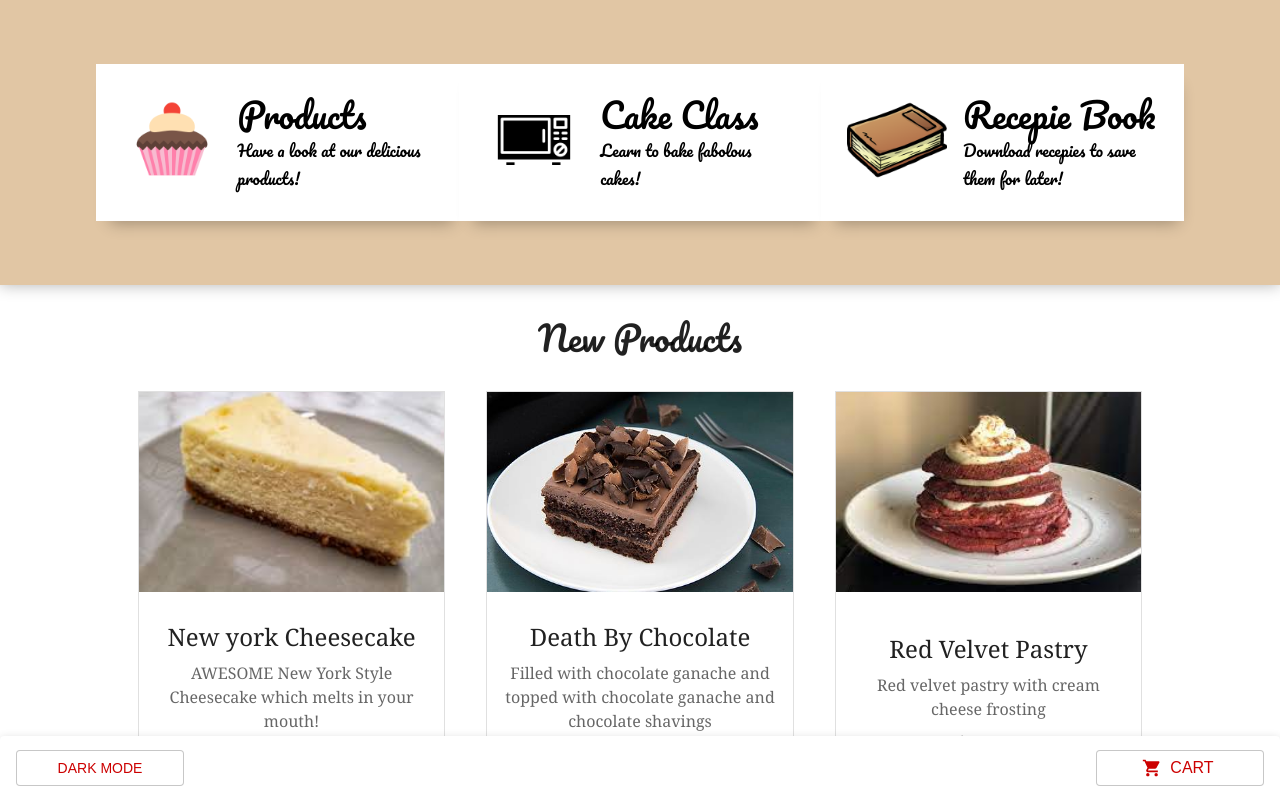
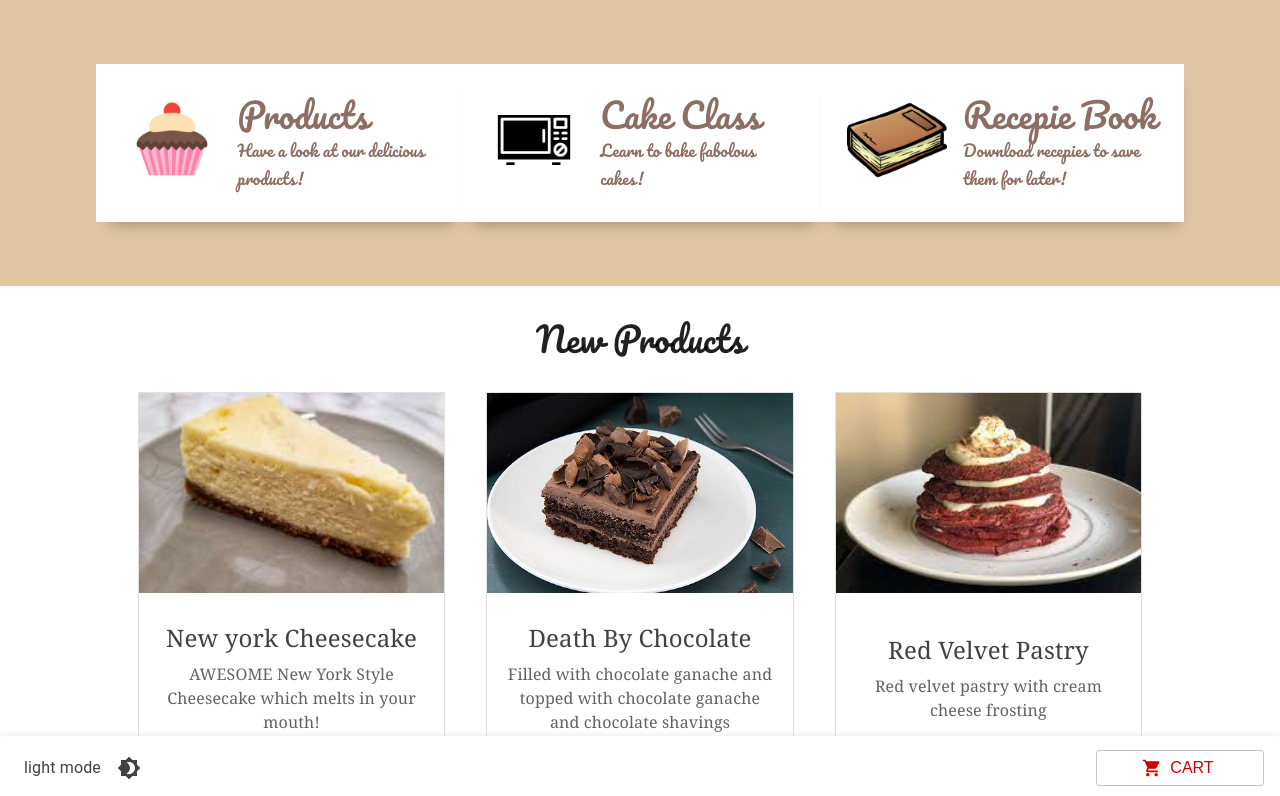
Before and after one commit to cdr7299/baked-mui, a React (Create React App) app: page / in a window 1280 px wide. Shown: the top 796 px of the page. Built offline with nearby package versions, Linux system fonts and the light colour scheme.

Commit message:
Added dark mode testing

```diff
--- a/src/App.js
+++ b/src/App.js
@@ -9,26 +9,19 @@ import './App.css';
 import Navbar from 'organisms/navbar';
 import Home from 'pages/Home';
 
-import { lightTheme } from './mui.theme';
 import { ColorModeContext } from './colorMode.context';
+import getDesignTokens from './mui.theme';
 
 function App() {
   const colorMode = React.useContext(ColorModeContext);
   return (
-    <ThemeProvider theme={lightTheme}>
-      <CssBaseline />
     <Router>
       <Navbar />
       <Routes>
-          <Route
-            exact
-            path="/"
-            element={<Home location={location} switchTheme={colorMode.toggleColorMode} />}
-          />
+        <Route exact path="/" element={<Home switchTheme={colorMode.toggleColorMode} />} />
         <Route path="/about"></Route>
       </Routes>
     </Router>
-    </ThemeProvider>
   );
 }
 
@@ -43,18 +36,11 @@ export default function ToggleColorMode() {
     []
   );
 
-  const theme = React.useMemo(
-    () =>
-      createTheme({
-        palette: {
-          mode
-        }
-      }),
-    [mode]
-  );
+  const theme = React.useMemo(() => createTheme(getDesignTokens(mode)), [mode]);
 
   return (
     <ColorModeContext.Provider value={colorMode}>
+      <CssBaseline />
       <ThemeProvider theme={theme}>
         <App />
       </ThemeProvider>
--- a/src/molecules/Card/index.js
+++ /dev/null
@@ -1 +0,0 @@
-export { default } from './Card';
--- /dev/null
+++ b/src/molecules/ProductCard/index.js
@@ -0,0 +1 @@
+export { default } from './ProductCard';
--- a/src/molecules/Card/card.module.css
+++ b/src/molecules/ProductCard/productCard.module.css
@@ -37,10 +37,6 @@
   font-weight: 600;
 }
 
-.root {
-  maxwidth: 310;
-}
-
 .cardHovered {
   transform: scale3d(1.05, 1.05, 1) !important;
 }
--- a/src/mui.theme.js
+++ b/src/mui.theme.js
@@ -1,30 +1,50 @@
-import { createTheme } from '@mui/material/styles';
-import './fonts/Pacifico-Regular.ttf';
+/* eslint-disable prettier/prettier */
+import { red, grey, blue, brown } from '@mui/material/colors';
 
-const lightTheme = createTheme({
+const getDesignTokens = (mode) => ({
   typography: {
-    fontFamily: `"Roboto", "Helvetica", "Arial", "Pacifico" sans-serif`
+    fontFamily: `"Roboto", "Helvetica", "Arial", "Pacifico" sans-serif`,
+    h4: {
+      '@media (max-width:1024px)': {
+        fontSize: '1.4rem',
+      },
+    }
   },
   palette: {
-    mode: 'light',
+    mode,
     primary: {
-      main: '#cc0000;'
+      main: '#cc0000',
+      ...(mode === 'dark' && {
+        main: brown[700],
+      }),
     },
     secondary: {
-      light: '#0066ff',
-      main: '#0044ff',
-      contrastText: '#ffcc00'
+      ...brown,
+      ...(mode === 'dark' && {
+        main: brown[200],
+      }),
     },
+    ...(mode === 'dark' && {
+      background: {
+        default: grey[700],
+        paper: grey[600],
+      },
+    }),
+    text: {
+      ...(mode === 'light'
+        ? {
+          primary: grey[800],
+          secondary: grey[700],
+        }
+        : {
+          primary: brown[100],
+          secondary: brown[700],
+        }),
+    },
+    tonalOffset: 0.2,
+    contrastThreshold: 2
+  },
 
-    custom: {
-      light: '#ffa726',
-      main: '#f57c00',
-      dark: '#ef6c00',
-      contrastText: 'rgba(0, 0, 0, 0.87)'
-    },
-    contrastThreshold: 3,
-    tonalOffset: 0.2
-  }
 });
 
-export { lightTheme };
+export default getDesignTokens;
--- a/src/organisms/navbar/components/navItem/NavItem.js
+++ b/src/organisms/navbar/components/navItem/NavItem.js
@@ -1,15 +1,25 @@
+import { useTheme } from '@emotion/react';
 import { Link } from 'react-router-dom';
 import PropTypes from 'prop-types';
 
 import Typography from 'atoms/Typography';
 import styles from './navItem.module.css';
 
-function NavItem({ title, imgSrc, description, path, location }) {
+function NavItem({ title, imgSrc, description, path }) {
+  const theme = useTheme();
+
   return (
     <Link
+      style={{
+        color: theme.palette.secondary.main
+      }}
       to={path}
-      className={`${styles.linkStyles} ${path === location ? styles.highlightItem : ''}`}>
-      <div className={styles.navItemContainer}>
+      className={styles.linkStyles}>
+      <div
+        style={{
+          backgroundColor: theme.palette.background.default
+        }}
+        className={styles.navItemContainer}>
         <div>
           <img height="100px" src={imgSrc} alt={title} />
         </div>
--- a/src/organisms/navbar/components/navItem/navItem.module.css
+++ b/src/organisms/navbar/components/navItem/navItem.module.css
@@ -3,7 +3,7 @@
   align-items: center;
   height: 100%;
   padding: 1.6rem;
-  background-color: white;
+  /* background-color: white; */
   /* margin-top: 3rem; */
   box-shadow: 4px 12px 15px -10px rgba(0, 0, 0, 0.3);
 }
@@ -17,9 +17,5 @@
   width: 33%;
   flex-grow: 1;
   text-decoration: none !important;
-  color: black !important;
+  /* color: black !important; */
 }
-
-.highlightedItems {
-  border-bottom: 1px solid red;
-}
--- a/src/organisms/navbar/navbar.module.css
+++ b/src/organisms/navbar/navbar.module.css
@@ -6,7 +6,3 @@
   flex-wrap: wrap;
   box-shadow: 0 0 15px 0 rgba(0, 0, 0, 0.3);
 }
-
-.offsetNav {
-  /* margin-top: 10rem; */
-}
--- a/src/organisms/products/Products.js
+++ b/src/organisms/products/Products.js
@@ -3,7 +3,7 @@ import _map from 'lodash/map';
 import { useCallback } from 'react';
 import { useDispatch, useSelector } from 'react-redux';
 
-import Card from 'molecules/Card';
+import Card from 'molecules/ProductCard';
 import { CAKES } from 'mockData/cakes';
 import { addToCart, selectCartItems, deleteFromCart } from '../cart/cartSlice';
 
--- a/src/pages/Home/Home.js
+++ b/src/pages/Home/Home.js
@@ -4,19 +4,25 @@ import { useState } from 'react';
 
 import _noop from 'lodash/noop';
 
-import Grid from '@mui/material/Grid'; // Grid version 1
+// import Grid from '@mui/material/Grid'; // Grid version 1
 import Paper from '@mui/material/Paper';
-
+import Box from '@mui/material/Box';
+import { useTheme } from '@mui/system';
+import IconButton from '@mui/material/IconButton';
+import Brightness4Icon from '@mui/icons-material/Brightness4';
+import Brightness7Icon from '@mui/icons-material/Brightness7';
 import ShoppingCartIcon from '@mui/icons-material/ShoppingCart';
 
 import Typography from 'atoms/Typography';
+import Button from 'atoms/Button';
 import Products from 'organisms/products';
-import Button from 'atoms/Button';
 import Cart from 'organisms/cart/Cart';
+
 import styles from './home.module.css';
 
 function Home({ switchTheme }) {
   const [isCartVisible, setIsCartVisible] = useState(false);
+  const theme = useTheme();
 
   const toggleDrawer = (open) => (event) => {
     if (event && event.type === 'keydown' && (event.key === 'Tab' || event.key === 'Shift')) {
@@ -25,7 +31,7 @@ function Home({ switchTheme }) {
     setIsCartVisible(!open);
   };
   return (
-    <Grid container>
+    // <Grid container>
     <div
       style={{
         display: 'flex',
@@ -33,7 +39,8 @@ function Home({ switchTheme }) {
         justifyContent: 'center',
         alignItems: 'center',
         width: '100%',
-          paddingBottom: '10rem'
+        paddingBottom: '10rem',
+        backgroundColor: theme.palette.background.default
       }}>
       <Typography variant="h4" container="div" className={styles.homeHeading}>
         New Products
@@ -47,7 +54,21 @@ function Home({ switchTheme }) {
             style={{
               display: 'flex'
             }}>
-              <Button variant="outlined" onClick={switchTheme}>{`Dark Mode`}</Button>
+            <Box
+              sx={{
+                display: 'flex',
+                width: '100%',
+                alignItems: 'center',
+                justifyContent: 'center',
+                color: 'text.primary',
+                borderRadius: 1,
+                p: 1
+              }}>
+              <Typography variant="subtitle1">{theme.palette.mode} mode</Typography>
+              <IconButton sx={{ ml: 1 }} onClick={switchTheme} color="inherit">
+                {theme.palette.mode === 'dark' ? <Brightness7Icon /> : <Brightness4Icon />}
+              </IconButton>
+            </Box>
           </div>
           <div>
             <Button
@@ -61,7 +82,7 @@ function Home({ switchTheme }) {
       </Paper>
       <Cart open={isCartVisible} toggleDrawer={toggleDrawer} />
     </div>
-    </Grid>
+    // </Grid>
   );
 }
 
--- a/src/pages/Home/home.module.css
+++ b/src/pages/Home/home.module.css
@@ -9,4 +9,5 @@
 .homeHeading {
   font-family: Pacifico;
   padding: 2rem;
+  text-transform: capitalize;
 }
```
Also changed, not shown: src/molecules/ProductCard/ProductCard.js (renamed from src/molecules/Card/Card.js, +3 -4 lines). Lines whose indentation alone changed are shown as unchanged.
